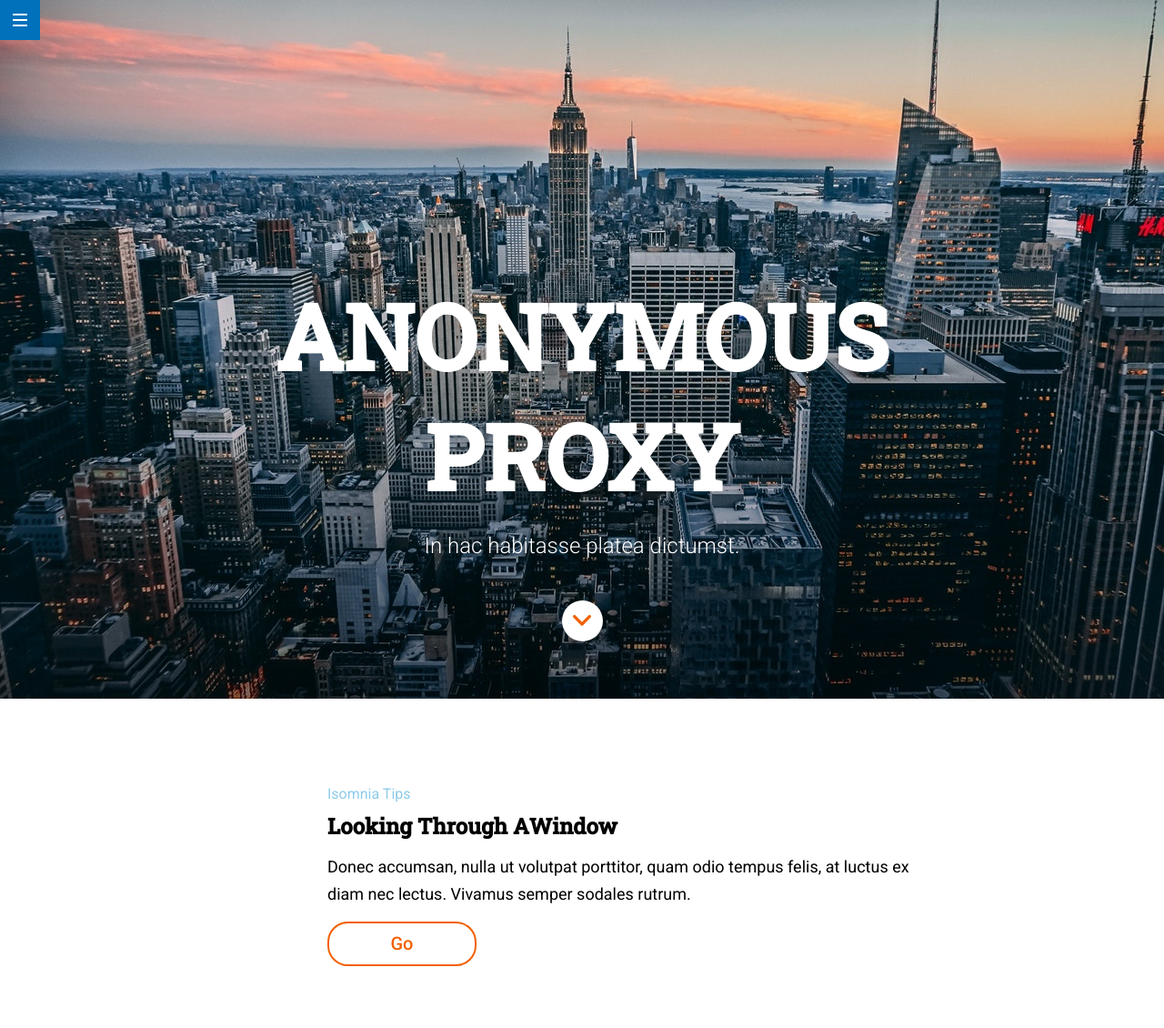
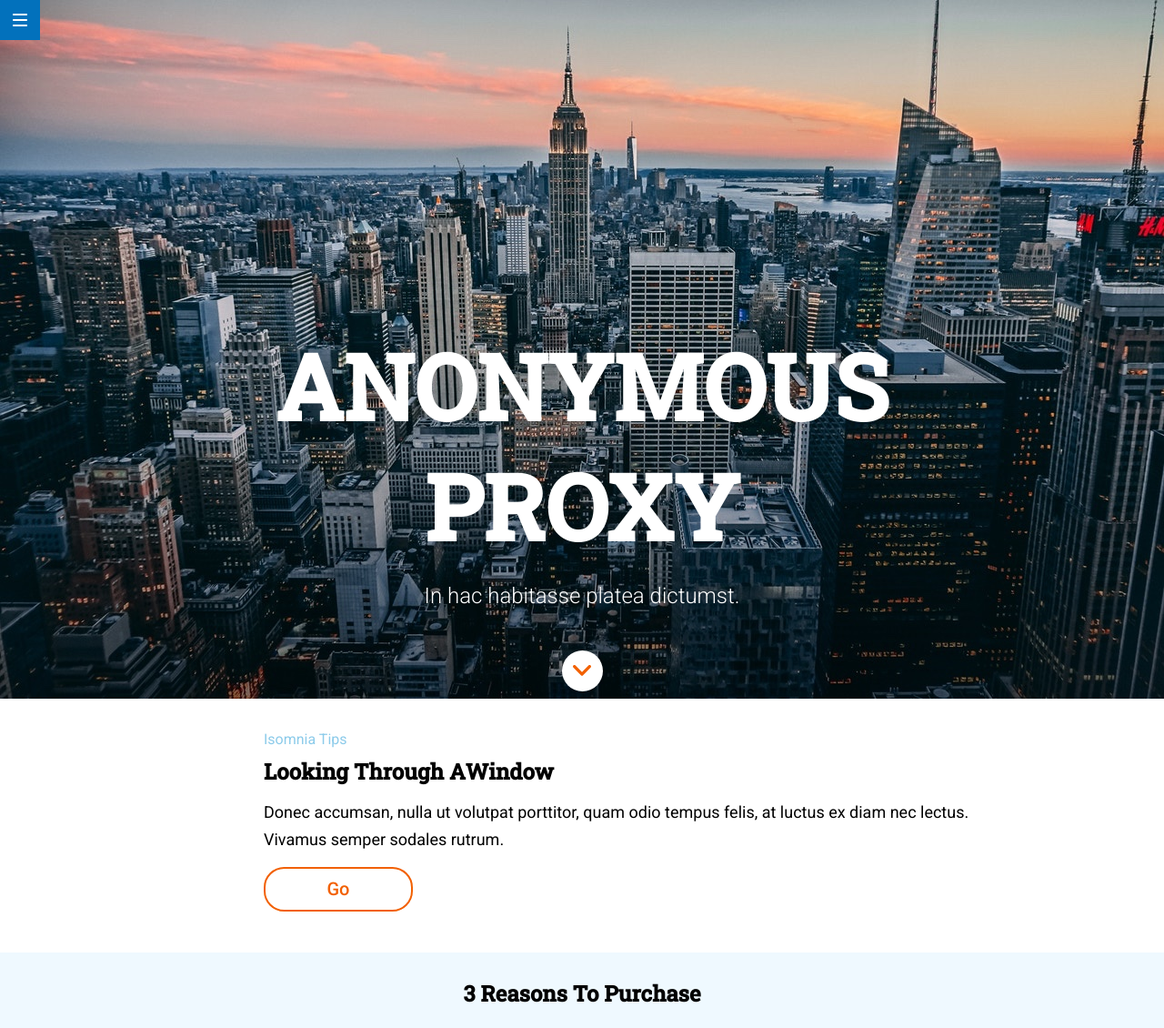
Before and after one commit to martaluciasoler/anonimousProxy, a website: page docs/index.html in a window 1280 px wide. Shown: the top 1130 px of the page at 91% size. Drawn offline with Linux system fonts and the light colour scheme.

Commit message:
María te dedico este commit de cierre

```diff
--- a/src/scss/layout/_insomnia.scss
+++ b/src/scss/layout/_insomnia.scss
@@ -7,25 +7,26 @@
   justify-content: center;
   margin-top: 30px;
   margin-bottom: 45px;
+  align-items: center;
 
   //TABLET
 
   @media all and (min-width: 768px) {
-    padding: 15px;
+    padding-left: 39px;
+    padding-right: 39px;
   }
 
   //PC
 
   @media all and (min-width: 1280px) {
     width: 65%;
-    padding-left: 300px;
+    padding-left: 275px;
   }
 
   //ITEMS
 
   &__items {
     padding-left: 15px;
-    width: 80%;
 
     @media all and (min-width: 1280px) {
       display: flex;
@@ -35,8 +36,6 @@
 
     //items tablet
     @media all and (min-width: 768px) {
-      width: 80%;
-      margin-left: 15px;
     }
 
     &--small {
@@ -44,6 +43,7 @@
       line-height: 30px;
       color: $color-insomnia;
       text-transform: capitalize;
+
       @media all and (min-width: 1280px) {
         font-size: 16px;
       }
@@ -71,9 +71,8 @@
       line-height: 30px;
       padding-top: 15px;
       padding-bottom: 15px;
-      @media all and (min-width: 1280px) {
-      }
     }
+
     //BUTTOM
 
     &--buttom {
@@ -100,9 +99,5 @@
         color: black;
       }
     }
-
-    @media all and (min-width: 1280px) {
-      padding: 45px;
-    }
   }
 }
--- a/src/scss/pages/_hero.scss
+++ b/src/scss/pages/_hero.scss
@@ -23,11 +23,11 @@
     @media all and (min-width: 768px) {
       font-size: 80px;
       line-height: 106px;
+      padding-top: 200px;
     }
     @media all and (min-width: 1280px) {
       font-size: 100px;
       line-height: 132px;
-      margin-top: 150px;
     }
   }
 
@@ -38,8 +38,20 @@
     color: $color-ligth;
     margin-top: 280px;
 
-    @media all and (min-width: 1280px) {
-      margin-top: 90px;
+    &--buttom {
+      @include buttom45();
+      background-color: $color-ligth;
+      margin-top: 45px;
+      border-radius: 100%;
+      @include flexcenter();
+
+      a {
+        padding: 20px;
+      }
+
+      @media all and (min-width: 1280px) {
+        margin-bottom: 130px;
+      }
     }
 
     .small {
@@ -53,19 +65,5 @@
         font-size: 24px;
       }
     }
-    &--buttom {
-      @include buttom45();
-      background-color: $color-ligth;
-      margin-top: 45px;
-      border-radius: 100%;
-      @include flexcenter();
-
-      a {
-        padding: 20px;
-      }
-      @media all and (min-width: 1280px) {
-        margin-bottom: 0px;
-      }
-    }
   }
 }
```
Also changed, not shown: docs/assets/css/main.css.
